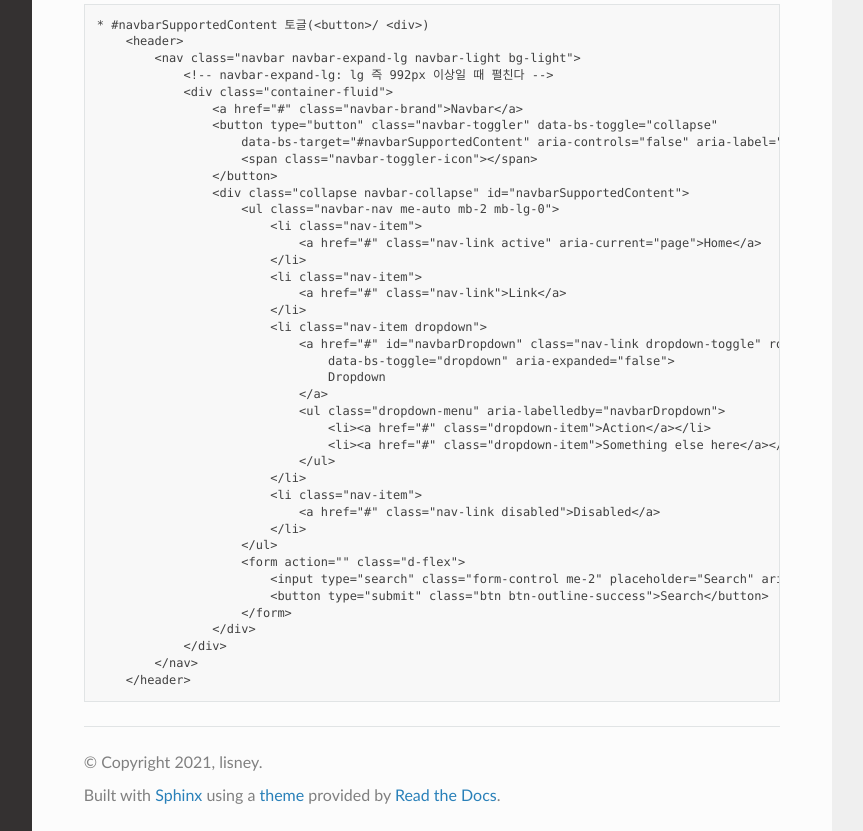
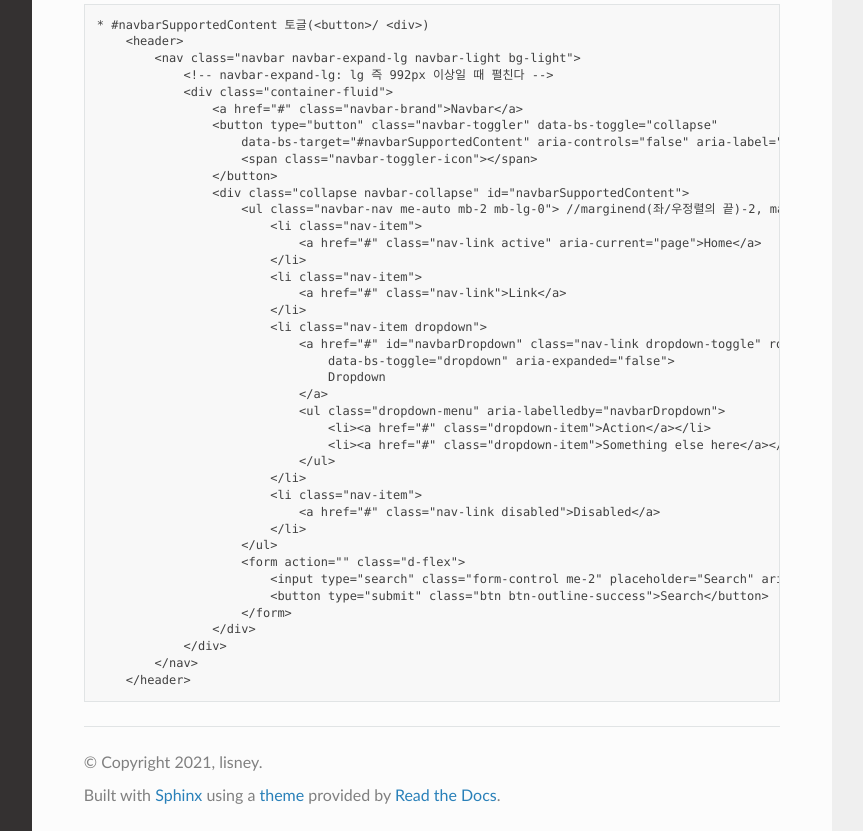
Before and after one commit to lisney/RTD, a Sphinx documentation site: the page built from docs/source/html/bootstrap.md, in a window 1280 px wide and 1400 px high, scrolled down 5624 px. Shown: the part 569-1400 px from the top of the window, without its empty margins (268-1131 px from the left). Built offline with Sphinx 7.4.7 and the Read the Docs theme 2.0.0, drawn with Linux system fonts in a browser that asks for light colours; pages that are not in the unit, such as notebooks, are missing from menus.

Commit message:
Update bootstrap.md

```diff
--- a/docs/source/html/bootstrap.md
+++ b/docs/source/html/bootstrap.md
@@ -146,7 +146,7 @@ Bootstrap
                     <span class="navbar-toggler-icon"></span>
                 </button>
                 <div class="collapse navbar-collapse" id="navbarSupportedContent">
-                    <ul class="navbar-nav me-auto mb-2 mb-lg-0">
+                    <ul class="navbar-nav me-auto mb-2 mb-lg-0"> //marginend(좌/우정렬의 끝)-2, margin-large-0
                         <li class="nav-item">
                             <a href="#" class="nav-link active" aria-current="page">Home</a>
                         </li>
```
